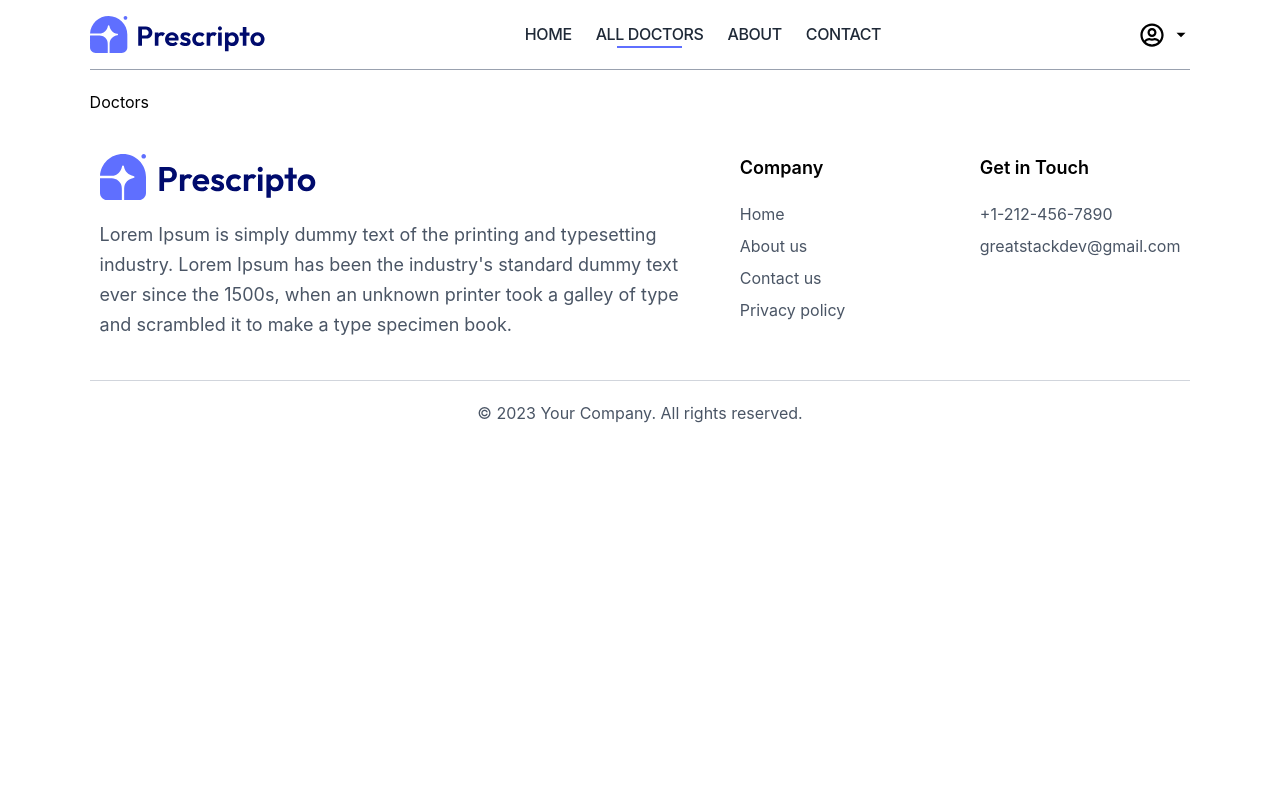
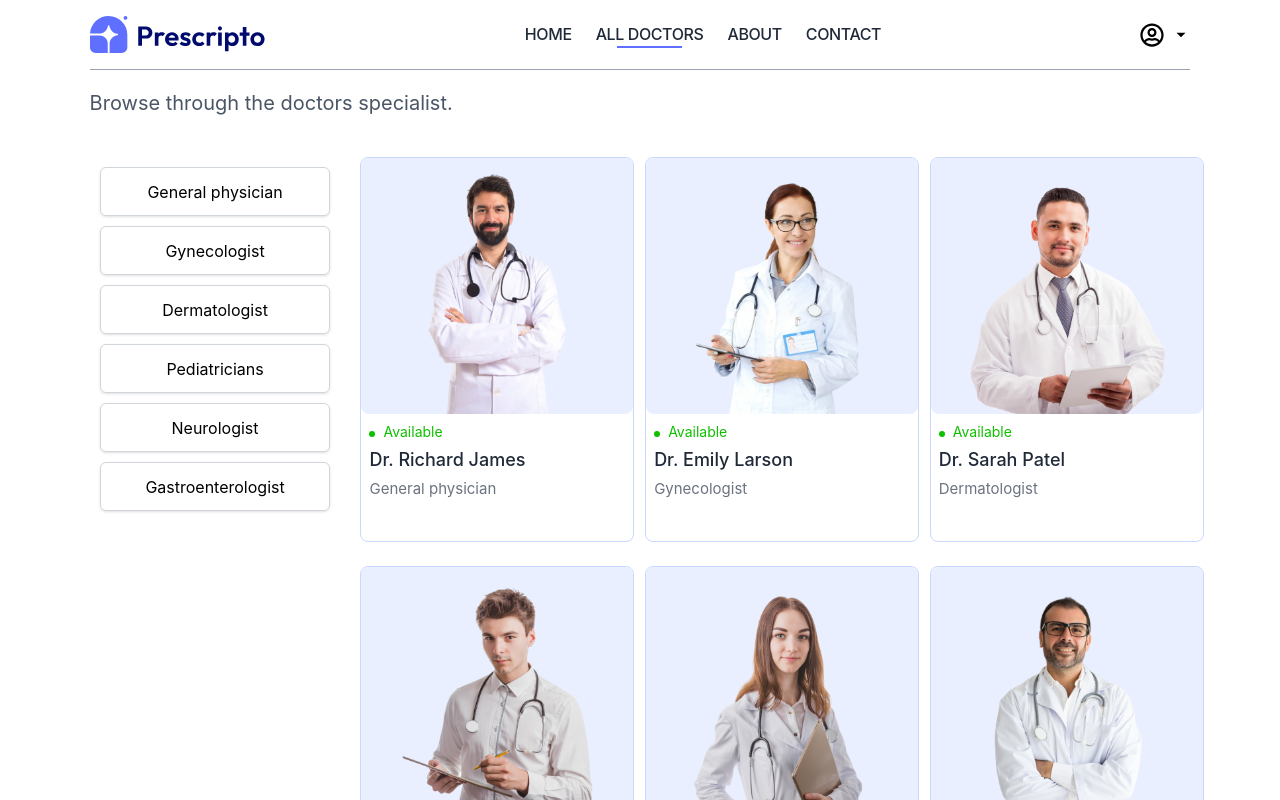
Before and after one commit to mostafa93sh/Descripto, a React (Vite) app: page /doctors in a window 1280 px wide. Shown: the top 800 px of the page. Built offline with nearby package versions, Linux system fonts and the light colour scheme.

Commit message:
feat(doctors): implement page and filtering
- Implement Doctors page with speciality filter
- Move navigation logic into DoctorsGrid
- Support custom grid layout via className prop
- Clean up unused handlers in TopDoctors

```diff
--- a/src/components/DoctorsGrid.jsx
+++ b/src/components/DoctorsGrid.jsx
@@ -1,10 +1,22 @@
+import { useNavigate } from "react-router-dom";
 import DoctorCard from "./DoctorCard";
 
-const DoctorsGrid = ({ doctors, onDoctorClick, footer }) => {
+const DoctorsGrid = ({ doctors, footer, className = "" }) => {
+  const navigate = useNavigate();
+
+  const handleDoctorClick = (doctor) => {
+    navigate(`/appointment/${doctor._id}`);
+  };
   return (
-    <div className="grid grid-cols-2 md:grid-cols-3 lg:grid-cols-4 gap-4">
+    <div
+      className={`grid ${className ? className : "grid-cols-2 md:grid-cols-3 lg:grid-cols-4"}   gap-6 `}
+    >
       {doctors.map((doctor) => (
-        <DoctorCard key={doctor._id} doctor={doctor} onClick={onDoctorClick} />
+        <DoctorCard
+          key={doctor._id}
+          doctor={doctor}
+          onClick={() => handleDoctorClick(doctor)}
+        />
       ))}
       {footer && (
         <div className="col-span-full flex justify-center mt-10">{footer}</div>
--- a/src/components/Home/TopDoctors.jsx
+++ b/src/components/Home/TopDoctors.jsx
@@ -5,12 +5,8 @@ import PrimaryButton from "../PrimaryButton";
 import DoctorsGrid from "../DoctorsGrid";
 
 const TopDoctors = () => {
+  const { doctors } = useContext(AppContext);
   const navigate = useNavigate();
-  const { doctors } = useContext(AppContext);
-
-  const handleDoctorClick = (doctor) => {
-    navigate(`/appointment/${doctor._id}`);
-  };
 
   return (
     <div className="py-20 flex flex-col gap-5 items-center">
@@ -23,7 +19,6 @@ const TopDoctors = () => {
       </p>
       <DoctorsGrid
         doctors={doctors.slice(0, 8)}
-        onDoctorClick={handleDoctorClick}
         footer={
           <PrimaryButton
             onClick={() => {
--- a/src/pages/Doctors.jsx
+++ b/src/pages/Doctors.jsx
@@ -1,4 +1,42 @@
+import { useContext, useState } from "react";
+import { specialityData } from "../assets/assets";
+import { AppContext } from "../context/AppContext";
+import DoctorsGrid from "../components/DoctorsGrid";
+
 const Doctors = () => {
-  return <div>Doctors</div>;
+  const { doctors } = useContext(AppContext);
+  const availableSpecialities = [
+    ...new Set(doctors.map((doctor) => doctor.speciality)),
+  ];
+  const [selectedSpeciality, setSelectedSpeciality] = useState(null);
+  const filteredDoctors =
+    selectedSpeciality && availableSpecialities.includes(selectedSpeciality)
+      ? doctors.filter((doctor) => doctor.speciality === selectedSpeciality)
+      : doctors;
+  return (
+    <section className="min-h-screen">
+      <p className="leading-6.75 text-xl text-gray-600 tracking-normal ">
+        Browse through the doctors specialist.
+      </p>
+      <div className="flex gap-5 mt-10">
+        {/* Specialties Menu */}
+        <div className="w-65.75 text-center">
+          {specialityData.map((item, index) => (
+            <div
+              key={index}
+              className="h-12.25 border border-gray-300 rounded-md shadow-sm m-2.5 cursor-pointer hover:bg-gray-100 transition duration-300 flex items-center justify-center"
+              onClick={() => setSelectedSpeciality(item.speciality)}
+            >
+              <p>{item.speciality}</p>
+            </div>
+          ))}
+        </div>
+        {/* Doctors Grid */}
+        <div>
+          <DoctorsGrid doctors={filteredDoctors} className="md:grid-cols-3" />
+        </div>
+      </div>
+    </section>
+  );
 };
 export default Doctors;
```
